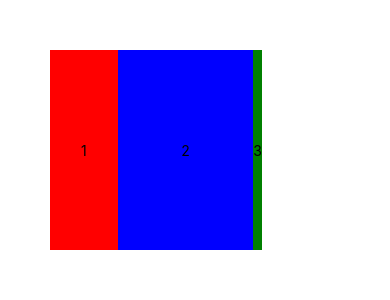
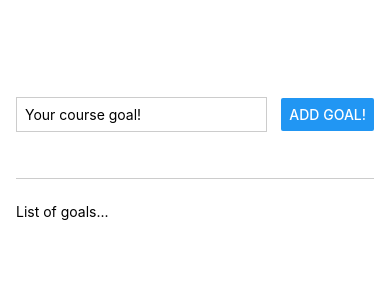
Before and after one commit to bqfan/React-Native-Crash-Course, a React Native app: screen / in a window 390 px wide. Shown: the top 300 px of the page. Built offline with nearby package versions, Linux system fonts and the light colour scheme.

Commit message:
Improving the app's layout.

```diff
--- a/App.js
+++ b/App.js
@@ -1,44 +1,45 @@
-import { Text, View } from 'react-native';
+import { StyleSheet, Text, View, Button, TextInput } from 'react-native';
 
 export default function App() {
   return (
-    <View style={{
-        padding: 50,
-        flexDirection: 'row',
-        width: '80%',
-        height: 300,
-        justifyContent: 'space-around',
-        alignItems: 'stretch'
-      }}>
-      <View
-        style={{
-          backgroundColor: 'red',
-          flex: 1,
-          justifyContent: 'center',
-          alignItems: 'center'
-        }}
-        >
-          <Text>1</Text>
+    <View style={styles.appContainer}>
+      <View style={styles.inputContainer}>
+        <TextInput style={styles.textInput} placeholder='Your course goal!' />
+        <Button title='Add goal!' />
       </View>
-      <View
-        style={{
-          backgroundColor: 'blue',
-          flex: 2,
-          justifyContent: 'center',
-          alignItems: 'center'
-        }}
-        >
-          <Text>2</Text>
-      </View>
-      <View
-        style={{
-          backgroundColor: 'green',
-          justifyContent: 'center',
-          alignItems: 'center'
-        }}
-        >
-          <Text>3</Text>
+      <View style={styles.goalsContainer}>
+        <Text>List of goals...</Text>
       </View>
     </View>
   );
 }
+
+const styles = StyleSheet.create({
+  appContainer: {
+    flex: 1,
+    paddingTop: 50,
+    paddingHorizontal: 16
+  },
+
+  inputContainer: {
+    flex: 1,
+    flexDirection: 'row',
+    justifyContent: 'space-between',
+    alignItems: 'center',
+    marginBottom: 24,
+    borderBottomWidth: 1,
+    borderBottomColor: '#cccccc',
+  },
+
+  textInput: {
+    borderWidth: 1,
+    borderColor: '#cccccc',
+    width: '70%',
+    marginRight: 8,
+    padding: 8
+  },
+
+  goalsContainer: {
+    flex: 5,
+  }
+});
```
